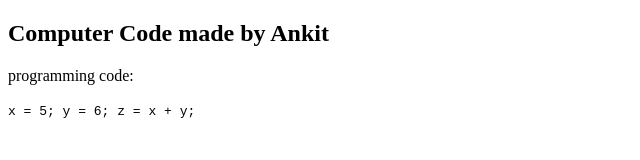
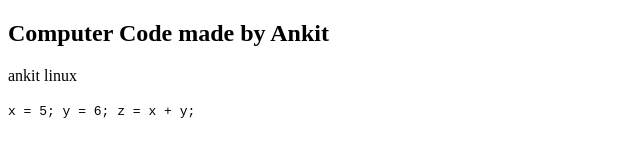
Before and after one commit to CEIT123/dac, a plain HTML site: page index.html in a window 1280 px wide. Shown: the full height of the page, 0-640 px from the left. Drawn offline with Linux system fonts and the light colour scheme.

Commit message:
add mhy name

```diff
--- a/index.html
+++ b/index.html
@@ -3,7 +3,7 @@
 <body>
 
 <h2>Computer Code made by Ankit</h2>
-<p>programming code:</p>
+<p>ankit linux</p>
 
 <code>
 x = 5;
```
